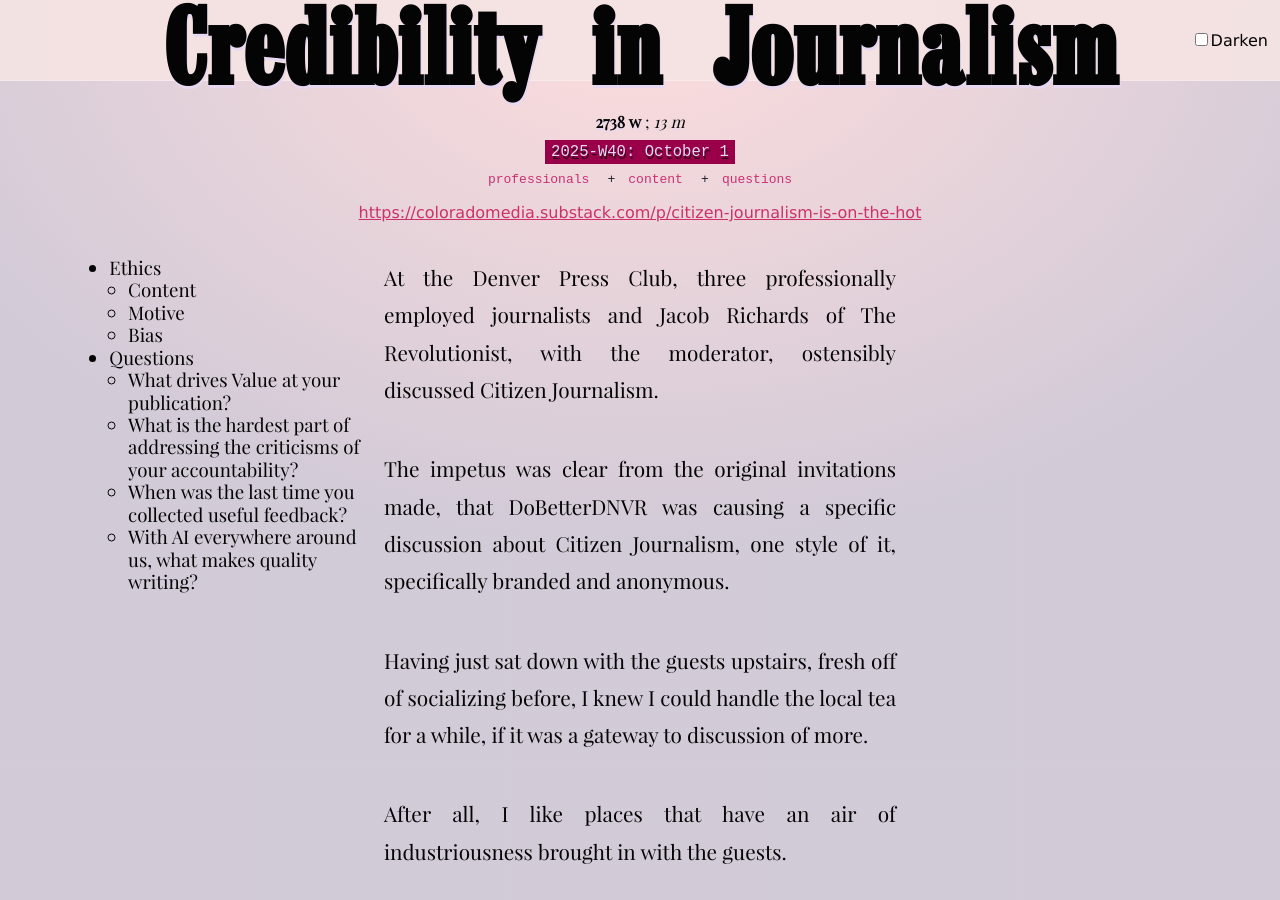
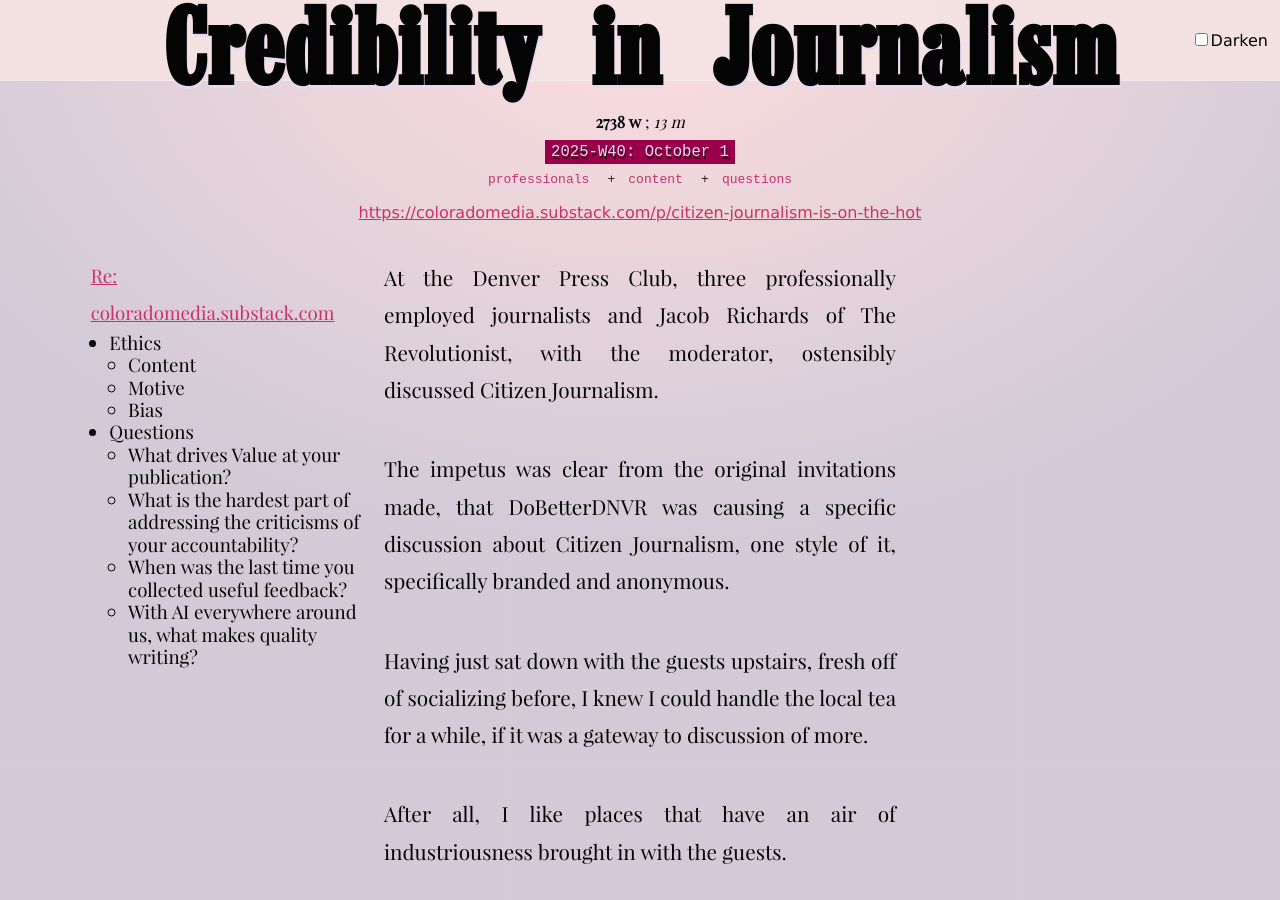
Before and after one commit to tiliv/antibody, a Jekyll site: the page built from docs/journal/autumn-ryan-Credibility-in-Journalism/index.md, in a window 1280 px wide and 900 px high, scrolled down 510 px. Built offline with Jekyll 4.4.1, drawn with Linux system fonts in a browser that asks for light colours.

Commit message:
Insert "re" links in ToC
This helps to keep everything on the screen (except the date(s), which I'm working on a solution for)

```diff
--- a/docs/_includes/toc/bullets.md
+++ b/docs/_includes/toc/bullets.md
@@ -1,2 +1,6 @@
+{%- if page.re -%}
+{%- assign domain = page.re | replace: 'https://', '' | replace: 'http://', '' | split: '/' | first -%}
+[Re: {{ domain }}]({{ page.re }}){: rel="nofollow noopener"}
+{% endif %}
 * (dynamic)
 {:toc}
```
